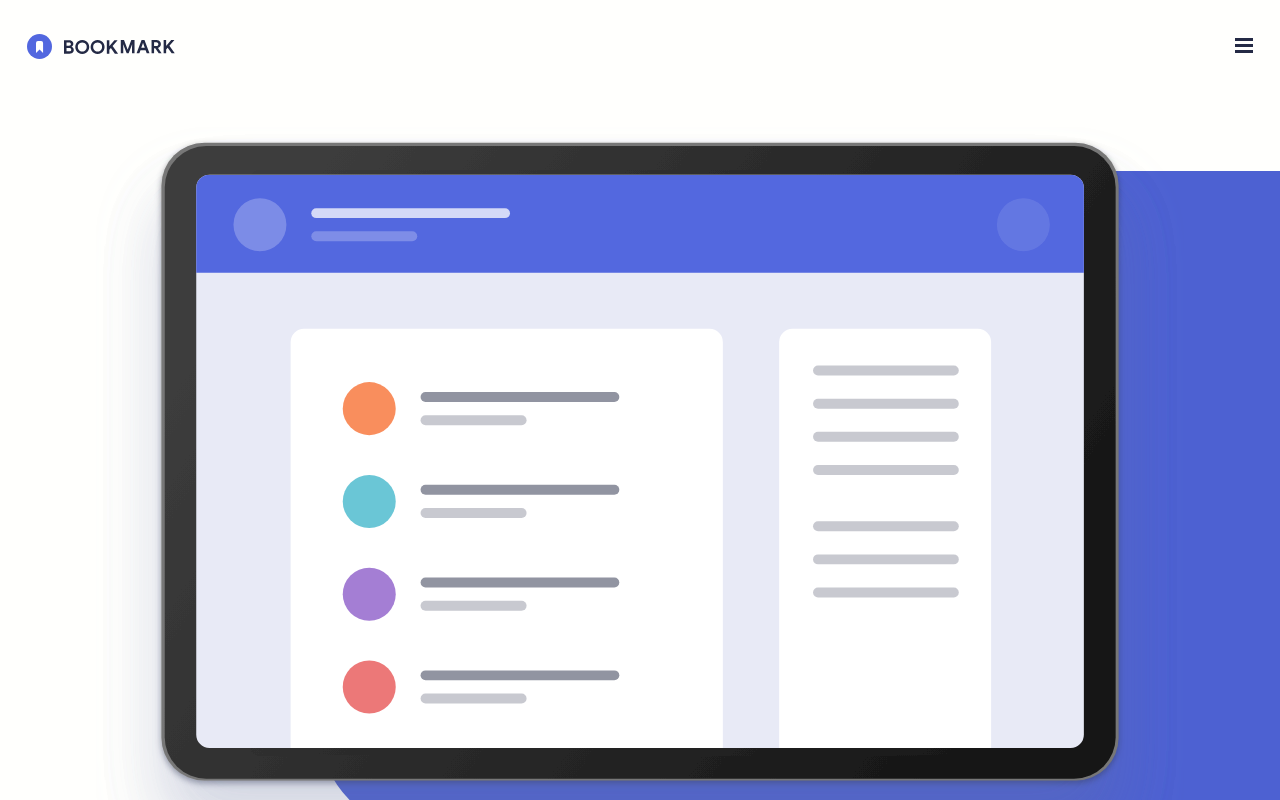
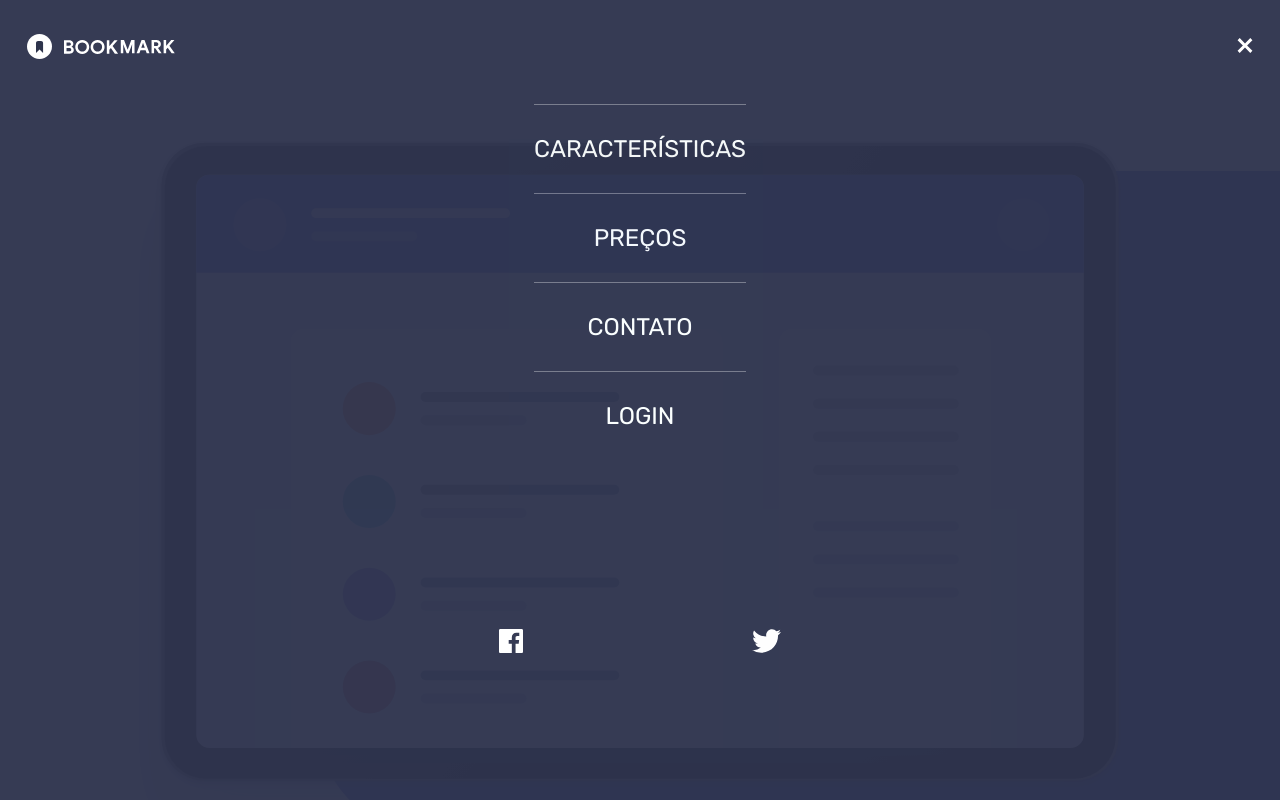
Before and after one commit to LipePLima/bookmark, an Angular app: page / in a window 1280 px wide. Both pictures are taken after a click on the button 1244 px from the left and 46 px from the top of the page. Shown: the top 800 px of the page. Built offline with nearby package versions, Linux system fonts and the light colour scheme.

Commit message:
feat: interação com menu hamburguer desenvolvida

```diff
--- a/src/app/header/header.component.html
+++ b/src/app/header/header.component.html
@@ -1,6 +1,26 @@
-<header>
-     <img class="header__img" src="../../assets/images/logo-bookmark.svg" alt="">
-     <button class="header__btn">
-          <img class="btn__img" src="../../assets/images/icon-hamburger.svg" alt="">
-     </button>
+<header class="container__header">
+  <img class="header__img" src="{{ logo }}" alt="">
+  <button class="header__btn" (click)="openMenu()">
+    <img class="btn__img" src="{{ menu }}" alt="">
+  </button>
+  <div class="header__menu" [ngStyle]="{ 'display': isOpen ? 'flex' : 'none' }">
+    <ul class="menu__list">
+      <a href="#features" class="list__link">
+        <li class="list__item">Características</li>
+      </a>
+      <a href="" class="list__link">
+        <li class="list__item">Preços</li>
+      </a>
+      <a href="https://www.linkedin.com/in/felipepliima/" target="_blank" class="list__link">
+        <li class="list__item">Contato</li>
+      </a>
+      <a href="" class="list__link">
+        <li class="list__item">Login</li>
+      </a>
+    </ul>
+    <div class="menu__social">
+      <img class="social__img" src="../../assets/images/icon-facebook.svg" alt="Icone do Facebook">
+      <img class="social__img" src="../../assets/images/icon-twitter.svg" alt="Icone do Twitter">
+    </div>
+  </div>
 </header>
--- a/src/app/header/header.component.scss
+++ b/src/app/header/header.component.scss
@@ -1,13 +1,59 @@
-header {
+.container__header {
+  position: relative;
   display: flex;
   justify-content: space-between;
   align-items: center;
 
   padding: 34px 27px;
+
+  .header__img {
+    z-index: 5;
+    color: #fff;
   }
 
   .header__btn {
     background-color: transparent;
     border: none;
     padding: 0;
+    z-index: 5;
+    transition: .5s;
   }
+
+  .header__menu {
+    display: flex;
+    flex-direction: column;
+    align-items: center;
+    padding-top: 6.5rem;
+
+    position: absolute;
+    width: 100vw;
+    height: calc(100vh - 6rem);
+    top: 0;
+    left: 0;
+    background-color: #2E344E;
+    z-index: 4;
+    opacity: .96;
+
+    .list__link {
+      text-align: center;
+      text-transform: uppercase;
+      text-decoration: none;
+      color: #FBFFFF;
+      font-size: 24px;
+
+      .list__item {
+        padding: 2rem 0;
+        border-top: 1px solid #ffffff57;
+      }
+
+    }
+
+    .menu__social {
+      width: 22%;
+      display: flex;
+      justify-content: space-between;
+      position: relative;
+      top: 24%;
+    }
+  }
+}
--- a/src/app/header/header.component.ts
+++ b/src/app/header/header.component.ts
@@ -6,5 +6,19 @@ import { Component } from '@angular/core';
   styleUrls: ['./header.component.scss']
 })
 export class HeaderComponent {
+  public logo: string    = "../../assets/images/logo-bookmark.svg";
+  public menu: string    = "../../assets/images/icon-hamburger.svg"
+  public isOpen: boolean = false;
 
+  public openMenu() {
+    this.isOpen = !this.isOpen;
+
+    this.menu = (this.menu === "../../assets/images/icon-hamburger.svg")
+      ? "../../assets/images/icon-close.svg"
+      : "../../assets/images/icon-hamburger.svg";
+
+    this.logo = (this.logo === "../../assets/images/logo-bookmark.svg")
+      ? "../../assets/images/logo-bookmark-menu.svg"
+      : "../../assets/images/logo-bookmark.svg";
+  }
 }
```
Also changed, not shown: src/assets/images/logo-bookmark-menu.svg (added). Lines whose indentation alone changed are shown as unchanged.
